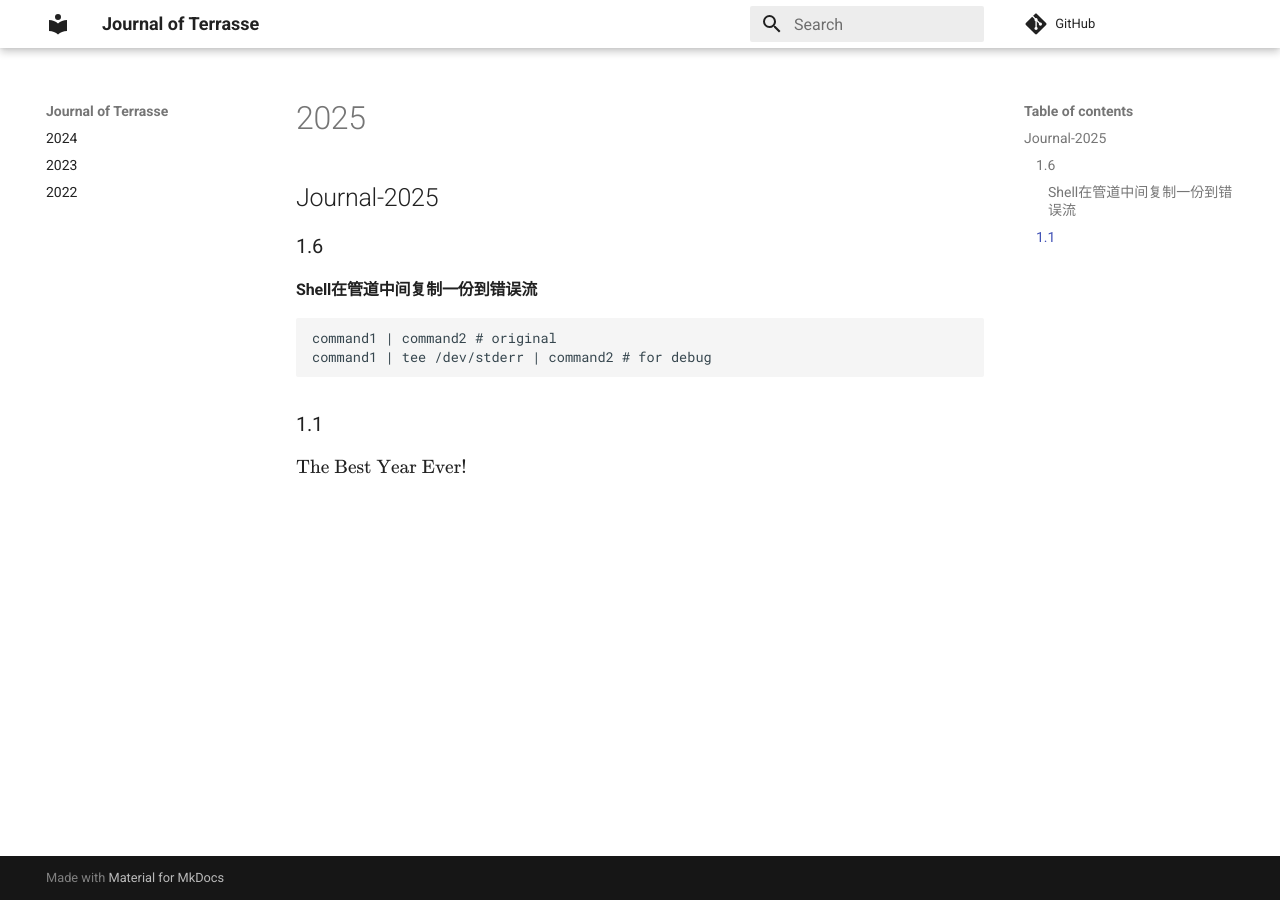
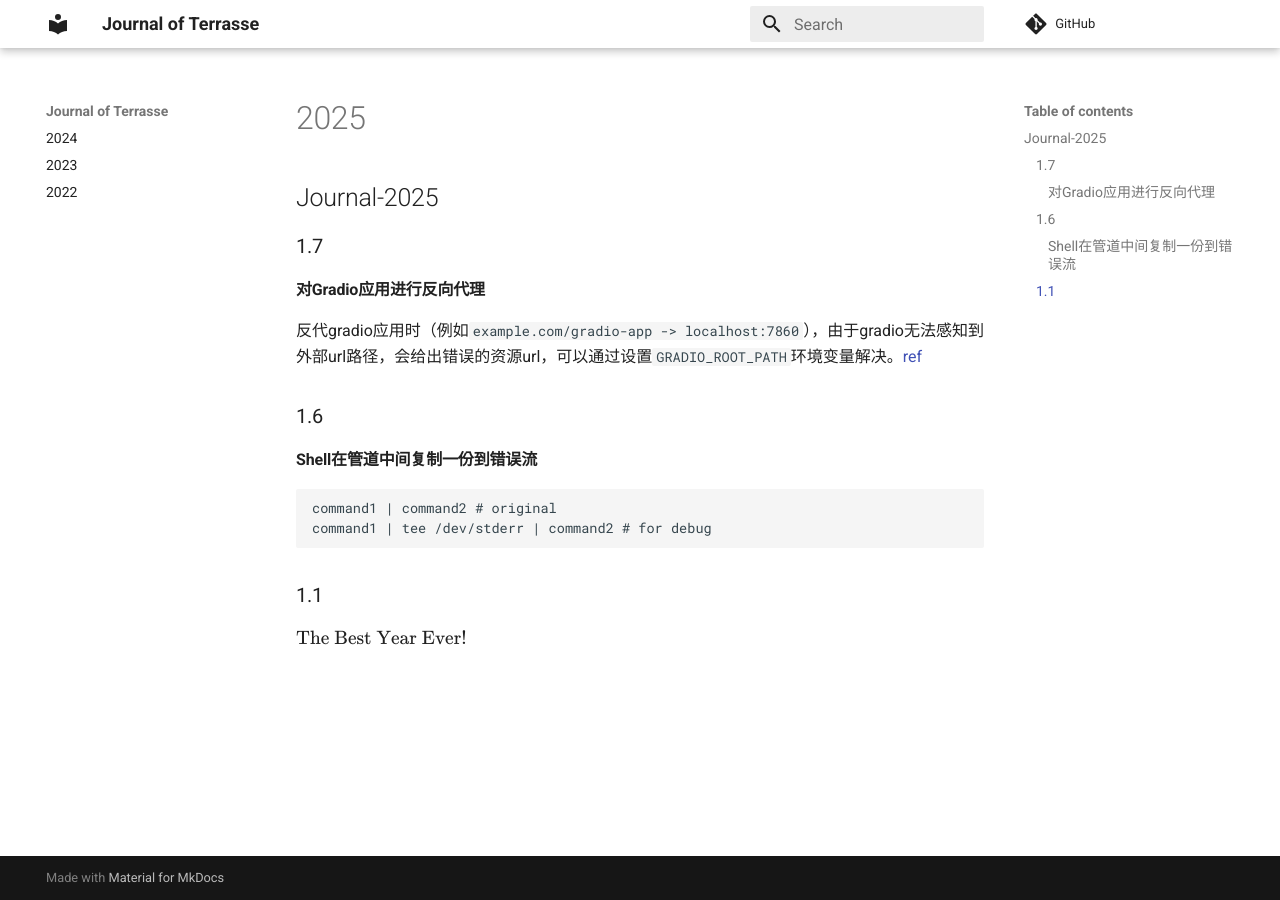
Before and after one commit to Jerry-Terrasse/journal, an MkDocs documentation site: the page built from docs/2025.md, in a window 1280 px wide. Built offline with MkDocs 1.6.1 and Material for MkDocs 9.7.7, drawn with Linux system fonts in a browser that asks for light colours; comment, search, counter and statistics services are not loaded.

Commit message:
update (Tue Jan  7 06:24:49 PM CST 2025)

```diff
--- a/docs/2025.md
+++ b/docs/2025.md
@@ -1,4 +1,10 @@
 ## Journal-2025
+
+### 1.7
+
+#### 对Gradio应用进行反向代理
+
+反代gradio应用时（例如`example.com/gradio-app -> localhost:7860`），由于gradio无法感知到外部url路径，会给出错误的资源url，可以通过设置`GRADIO_ROOT_PATH`环境变量解决。[ref](https://www.gradio.app/guides/running-gradio-on-your-web-server-with-nginx)
 
 ### 1.6
 
```
